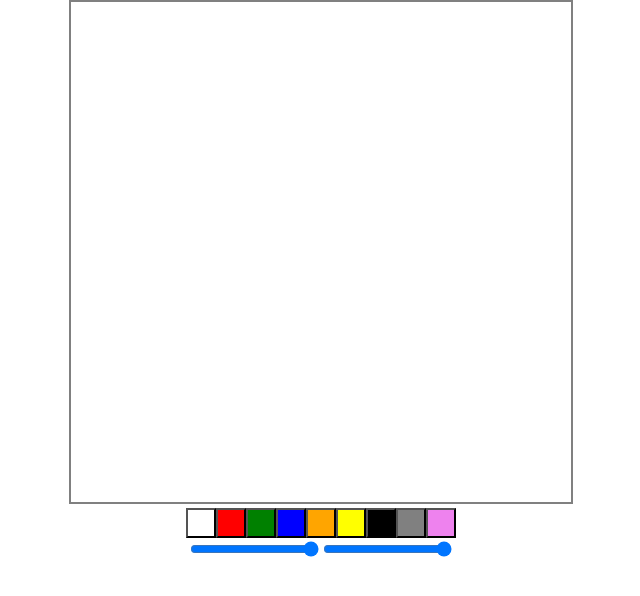
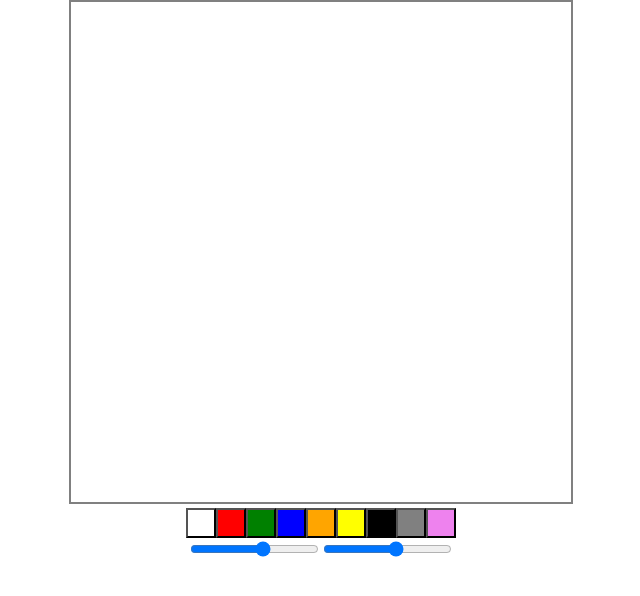
Before and after one commit to bart-1/draw-context, a React (Vite) app: page / in a window 1280 px wide. Shown: the top 596 px of the page, without its empty margins (319-959 px from the left). Built offline with nearby package versions, Linux system fonts and the light colour scheme.

Commit message:
range inputs for canvas size

```diff
--- a/src/components/Draw.tsx
+++ b/src/components/Draw.tsx
@@ -6,6 +6,7 @@ import RangeInput from "./RangeInput";
 
 const Draw = () => {
   const [canvasSize, setCanvasSize] = useState({ width: 500, height: 500 });
+  const [canvasPicture, setCanvasPicture] = useState([]);
 
   const [drawOn, setDrawOn] = useState(false);
   const [mouseStartCoordinates, setMouseStartCoordinates] = useState({
@@ -34,6 +35,7 @@ const Draw = () => {
       );
       setMouseStartCoordinates(mouseMoveCoordinates);
       ctx.stroke();
+      // setCanvasPicture(prevState => prevState.concat(ctx);
     }
   };
 
@@ -59,14 +61,14 @@ const Draw = () => {
   const handleRangeInput: ChangeEventHandler<HTMLInputElement> = (e) => {
     if (e.currentTarget.name === "width")
       setCanvasSize((prevState) => ({
-        width: Number(e.currentTarget.value),
+        width: e.target.valueAsNumber,
         height: prevState.height,
       }));
 
     if (e.currentTarget.name === "height")
       setCanvasSize((prevState) => ({
         width: prevState.width,
-        height: Number(e.currentTarget.value),
+        height: e.target.valueAsNumber,
       }));
   };
 
@@ -81,19 +83,19 @@ const Draw = () => {
       <Palette handleColorOnClick={handleColorOnClick} />
       <RangeInput
         name="width"
-        min="30vh"
-        max="80vh"
-        step="5vh"
-        orient="hotizontal"
+        min="100"
+        max="800"
+        step="20"
+        // orient="hotizontal"
         value={canvasSize.width}
         handleRangeInput={handleRangeInput}
       />
       <RangeInput
         name="height"
-        min="30vh"
-        max="80vh"
-        step="5vh"
-        orient="vertical"
+        min="100"
+        max="800"
+        step="20"
+        // orient="vertical"
         value={canvasSize.height}
         handleRangeInput={handleRangeInput}
       />
--- a/src/components/Palette.tsx
+++ b/src/components/Palette.tsx
@@ -16,11 +16,11 @@ const colorsPaletteArr = [
   "violet",
 ];
 
-const Palette = ({ handleColorOnClick }:PaletteProps) => {
+const Palette = ({ handleColorOnClick }: PaletteProps) => {
   const colorsPalette = colorsPaletteArr.map((color) => (
     <button
-          key={color}
-          name={color}
+      key={color}
+      name={color}
       style={{ backgroundColor: color, width: "30px", height: "30px" }}
       onClick={handleColorOnClick}></button>
   ));
--- a/src/components/RangeInput.tsx
+++ b/src/components/RangeInput.tsx
@@ -1,10 +1,10 @@
 import React, { ChangeEventHandler } from "react";
 interface RangeInput {
-  name:string
+  name: string;
   min: string;
   max: string;
   step: string;
-  orient: string;
+  orient?: string;
   value: number;
   handleRangeInput: ChangeEventHandler<HTMLInputElement>;
 }
@@ -25,7 +25,7 @@ const RangeInput = ({
       min={min}
       max={max}
       step={step}
-      {...orient}
+      // {...orient}
       value={value}
       onChange={handleRangeInput}
     />
```
